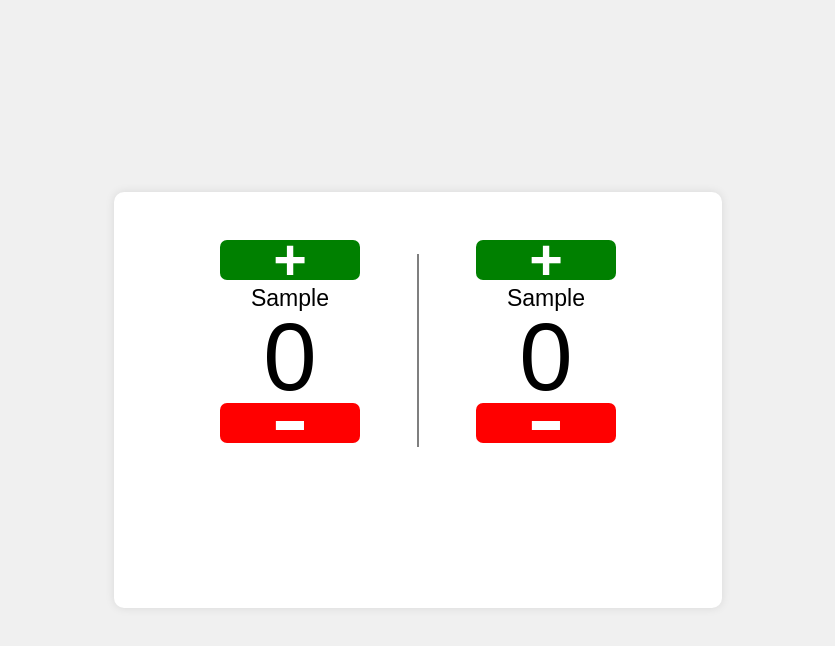
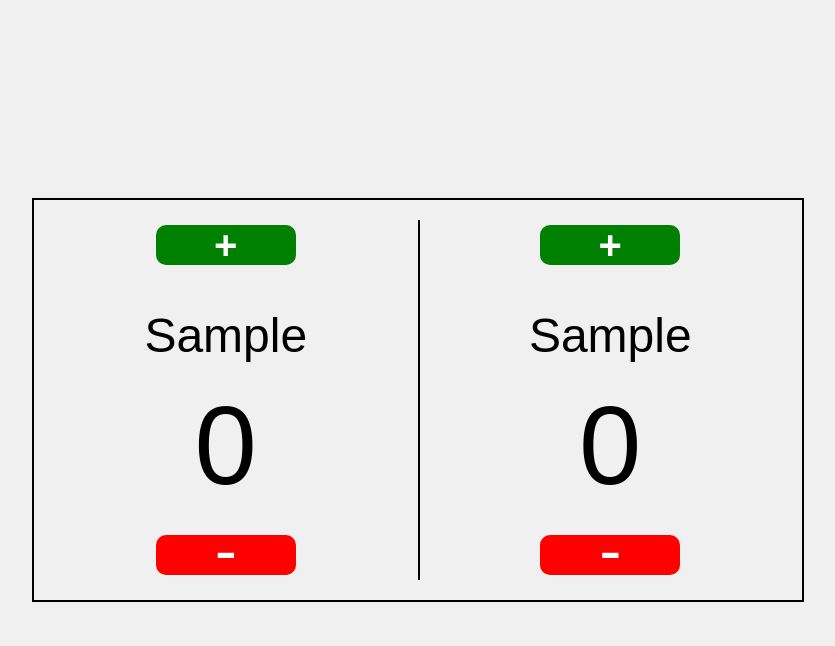
Before and after one commit to j-ryock/scoreboard, a plain HTML site: page index.html in a window 1280 px wide. Both pictures are taken after typing "Sample", "Sample" into the empty fields and a click on the button "Submit". Shown: the whole page, without its empty margins (222-1057 px from the left). Drawn offline with Linux system fonts and the light colour scheme.

Commit message:
Update index.html

```diff
--- a/index.html
+++ b/index.html
@@ -1,216 +1,191 @@
-<!-- THIS IS A THIRD COMMENT-->
 <!DOCTYPE html>
 <html lang="en">
-
 <head>
     <meta charset="UTF-8">
     <meta name="viewport" content="width=device-width, initial-scale=1.0">
-  <title>Scoreboard</title>
+    <title>Grid with Vertical Line</title>
     <style>
         body {
-      font-family: Arial, sans-serif;
-      margin: 0;
-      padding: 0;
             display: flex;
             justify-content: center;
             align-items: center;
             height: 100vh;
+            margin: 0;
+            font-family: Arial, sans-serif;
             background-color: #f0f0f0;
         }
 
-    .form-container,
-    .scoreboard-container {
-      display: flex;
-      flex-direction: column;
-      background-color: #fff;
-      padding: 10px;
-      border-radius: 10px;
-      box-shadow: 0 0 10px rgba(0, 0, 0, 0.1);
-      max-width: 80%;
-      min-width: 40%;
-      max-height: 80%;
-      min-height: 40%;
-      /* width: 100%; */
-      /* height: 100%; */
+        .form-container  {
+            display: grid;
+            /* display: none; */
+            grid-template-columns: 1fr;
+            grid-template-rows: repeat(3, 1fr);
+            width: 60%;
+            height: 400px;
+            border: 2px solid #000;
         }
 
-    /* .form-container,
-    .scoreboard-container {
-      display: flex;
-      flex-direction: column;
-    } */
-
-    .form-container input,
-    .form-container button {
+        .form-container input, .form-container button {
+            width: 90%;
+            height: 40%;
             margin: 10px 0;
             padding: 10px;
             font-size: 1em;
+            font-size: 2.5em;
+            border: 1px solid gray;
+            border-radius: 10px;
         }
 
         .scoreboard-container {
+            /* display: grid; */
             display: none;
+            grid-template-columns: 1fr 1px 1fr; /* 3 columns, narrow middle column for vertical line */
+            grid-template-rows: repeat(4, 1fr); /* 4 rows */
+            width: 60%;
+            height: 400px;
+            border: 2px solid #000; /* Optional: For visibility */
         }
 
-    .team {
-      display: flex;
-      justify-content: space-between;
-      align-items: center;
-      margin: 10px 0 -8px 0;
-      position: relative;
-    }
-
-    .team::before { /* vertical <hr> */
-      content: "";
-      position: absolute;
-      left: 50%;
-      top: -30%;
-      bottom: 0;
-      width: 1px;
-      height: 160%;
-      background-color: #000;
-      transform: translateX(-50%);
-    }
-
-    .team-column {
-      display: flex;
-      flex-direction: column;
-      align-items: center;
-      flex: 1;
-      margin-top: -10px;
-    }
-
-    .team-name {
-      font-size: 1.2em;
-      margin-top: 5px;
-    }
-
-    .score {
-      font-size: 5em;
-      margin: -10px 0 -1px 0;
-    }
-
-    .buttons {
-      display: flex;
-      justify-content: space-around;
-    }
-
-    .buttons button {
+        button {
             display: flex;
             justify-content: center;
             align-items: center;
+            padding: 0;
             color: #fff;
             width: 140px;
             height: 40px;
+            color: #fff;
             border: none;
-      border-radius: 7px;
+            border-radius: 10px;
             cursor: pointer;
+        }
+
+        .buttonSubmit {
+            width: 94% !important;
+            height: 55% !important;
+            background-color: #012169;
+            /* font-size: 2.5em !important; */
+            /* font-weight: bold; */
         }
 
         .buttonPlus {
             background-color: green;
+                        font-weight: bold;
+        }
+
+        .plusSign {
             font-size: 3em;
-      font-weight: bold;
+        }
+
+        .teamName {
+          font-size: 3em;
+        }
+
+        .teamScore {
+          font-size: 7em;
+        }
+
+        .minusSign {
+            font-size: 5em;
+            line-height: 1;
+            margin: 0;
+            padding: 0 0 10px 0;
         }
 
         .buttonMinus {
             background-color: red;
-      font-size: 6em;
-      padding-bottom: 16px;
+            /* padding-bottom: 16px; */
         }
 
-/* ----------------------------------NEW Responsive adjustments---------------------------------- */
-        /* For small screens, like phones */
-@media only screen and (max-width: 600px) {
-    .form-container,
-    .scoreboard-container {
-        padding: 1rem;
-        font-size: 0.9rem;
-    }
+        .grid-item {
+            display: flex;
+            justify-content: center;
+            align-items: center;
+            /* border: 1px solid #000; */
         }
 
-/* For medium screens, like tablets */
-@media only screen and (min-width: 601px) and (max-width: 1024px) {
-  .form-container,
-  .scoreboard-container {
-        /* padding: 2rem; */
-        font-size: 1rem;
+        hr.vertical {
+            grid-column: 2;      /* Position in the second column */
+            grid-row: 1 / span 4; /* Span from row 1 to row 4 */
+            width: 100%;
+            height: 90%;
+            margin: 0;           /* Remove default margin */
+            /* align-self: stretch; */
+            align-self: center; /* center align vertically */
+            border: none;
+            border-left: 2px solid #000; /* Vertical line */
         }
-}
-
-/* For larger screens, like desktops */
-@media only screen and (min-width: 1025px) {
-  .form-container,
-  .scoreboard-container {
-        padding: 3rem;
-        font-size: 1.2rem;
-    }
-}
-
-/* ----------------------------------ORIGINAL Responsive adjustments---------------------------------- */
-    /* @media (max-width: 600px) {
-      .scoreboard-container {
-        max-width: 90%;
-      }
-
-      .team-name {
-        font-size: 1em;
-      }
-
-      .score {
-        font-size: 5em;
-      }
-
-      .buttons button {
-        font-size: 0.9em;
-        padding: 8px;
-      }
-    } */
     </style>
 </head>
-
 <body>
+    <!-- -------------------------------------FORM------------------------------------- -->
     <div class="form-container">
-    <input type="text" id="team1Input" autocomplete="off" placeholder="08-21-24 @ 5:14pm">
-    <input type="text" id="team2Input"  autocomplete="off" placeholder="Team Two Name">
-    <button onclick="showScoreboard()">Submit</button>
+        <div class="grid-item">
+            <input type="text" id="team1Input" autocomplete="off" placeholder="Team One Name">
         </div>
 
-  <div class="scoreboard-container">
-    <div class="buttons">
-      <button class="buttonPlus" onclick="incrementScore('team1Score')">+</button>
-      <button class="buttonPlus" onclick="incrementScore('team2Score')">+</button>
+        <div class="grid-item">
+            <input type="text" id="team2Input"  autocomplete="off" placeholder="Team Two Name">
         </div>
 
-    <div class="team">
-      <div class="team-column">
-        <span class="team-name" id="team1Name">Team One</span>
-        <span class="score" id="team1Score">0</span>
+        <div class="grid-item">
+            <button class="buttonSubmit" onclick="showScoreboard()">Submit</button>
+        </div>
+    </div>
+<!-- -------------------------------------SCOREBOARD------------------------------------- -->
+    <div class="scoreboard-container">
+
+        <div class="grid-item">
+            <button class="buttonPlus" onclick="incrementScore('team1Score')">
+                <span class="plusSign">+</span>
+            </button>
         </div>
 
-       <!-- vertical <hr>'s class = .team::before psudo class -->
+        <hr class="vertical">
 
-      <div class="team-column">
-        <span class="team-name" id="team2Name">Team Two</span>
-        <span class="score" id="team2Score">0</span>
-      </div>
+        <div class="grid-item">
+            <button class="buttonPlus" onclick="incrementScore('team2Score')">
+                <span class="plusSign">+</span>
+            </button>
         </div>
 
-    <div class="buttons">
-      <button class="buttonMinus" onclick="decrementScore('team1Score')">-</button>
-      <button class="buttonMinus" onclick="decrementScore('team2Score')">-</button>
-    </div>
+        <div id="team1Name" class="grid-item teamName">TEAM ONE NAME HERE</div>
+        <div id="team2Name" class="grid-item teamName">TEAM TWO NAME HERE</div>
+        <div  id="team1Score" class="grid-item teamScore">0</div>
+        <div  id="team2Score" class="grid-item teamScore">0</div>
+
+        <div class="grid-item">
+            <button class="buttonMinus" onclick="decrementScore('team1Score')">
+                <span class="minusSign">-</span>
+            </button>
         </div>
 
+        <div class="grid-item">
+            <button class="buttonMinus" onclick="decrementScore('team2Score')">
+                <span class="minusSign">-</span>
+            </button>
+        </div>
+
+    </div>
     <script>
         function showScoreboard() {
+          document.querySelector('.form-container').style.display = 'none';
+          document.querySelector('.scoreboard-container').style.display = 'grid';
+
           const team1Name = document.getElementById('team1Input').value;
           const team2Name = document.getElementById('team2Input').value;
 
+          if (team1Name === '') {
+          document.getElementById('team1Name').textContent = 'Team One';
+        } else {
           document.getElementById('team1Name').textContent = team1Name;
+        }
+
+        if (team2Name === '') {
+          document.getElementById('team2Name').textContent = 'Team Two';
+        } else {
           document.getElementById('team2Name').textContent = team2Name;
-
-      document.querySelector('.form-container').style.display = 'none';
-      document.querySelector('.scoreboard-container').style.display = 'flex';
+        }
         }
 
         function incrementScore(team) {
@@ -235,10 +210,9 @@
           } else if (score >= 21) {
             scoreElement.style.color = 'green';
           } else {
-        scoreElement.style.color = 'black'; // Default color
+            scoreElement.style.color = 'black';
           }
         }
       </script>
 </body>
-
 </html>
```
Lines whose indentation alone changed are shown as unchanged.
